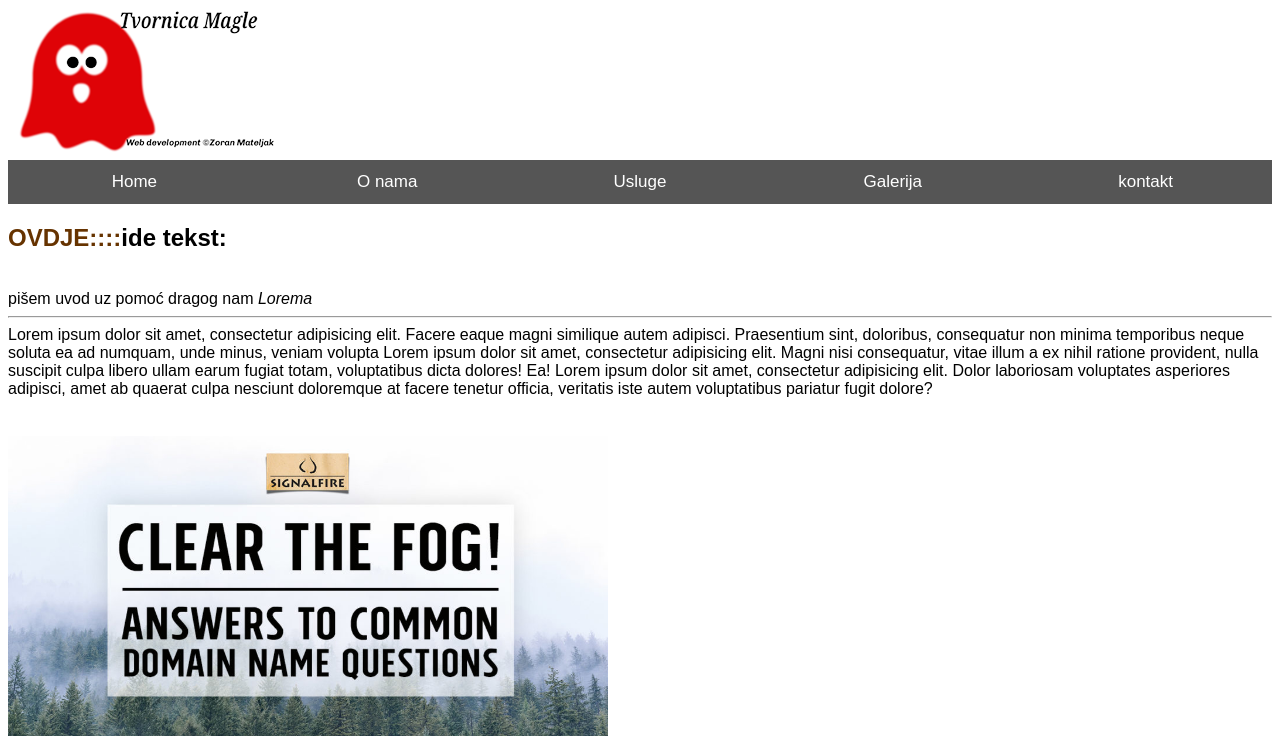
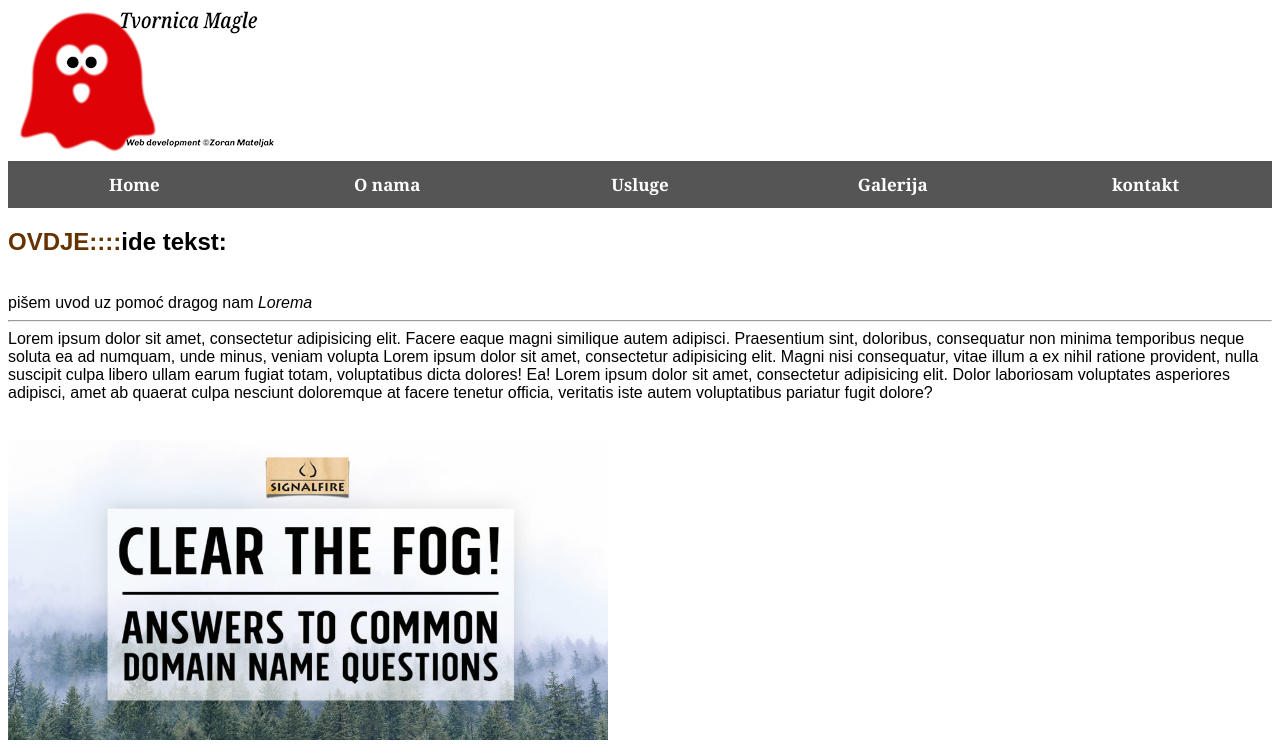
Before and after one commit to Zmatelj89/final-fog, a plain HTML site: page index.html in a window 1280 px wide. Shown: the top 753 px of the page. Drawn offline with Linux system fonts and the light colour scheme.

Commit message:
Update style.css

```diff
--- a/style.css
+++ b/style.css
@@ -22,10 +22,13 @@ a:visited {
     text-decoration: none;
 }
 
-u.<ul ."dodatci",a {
+.dodatci,a {
     list-style: none;
-    text-decoration: overline;
+    text-decoration-style: solid;
     list-style-type: none;
+    font-weight: bolder;
+    font-family: Georgia, 'Times New Roman', Times, serif;
+    color: #555;
 }
 
 line-height: 1;
```
